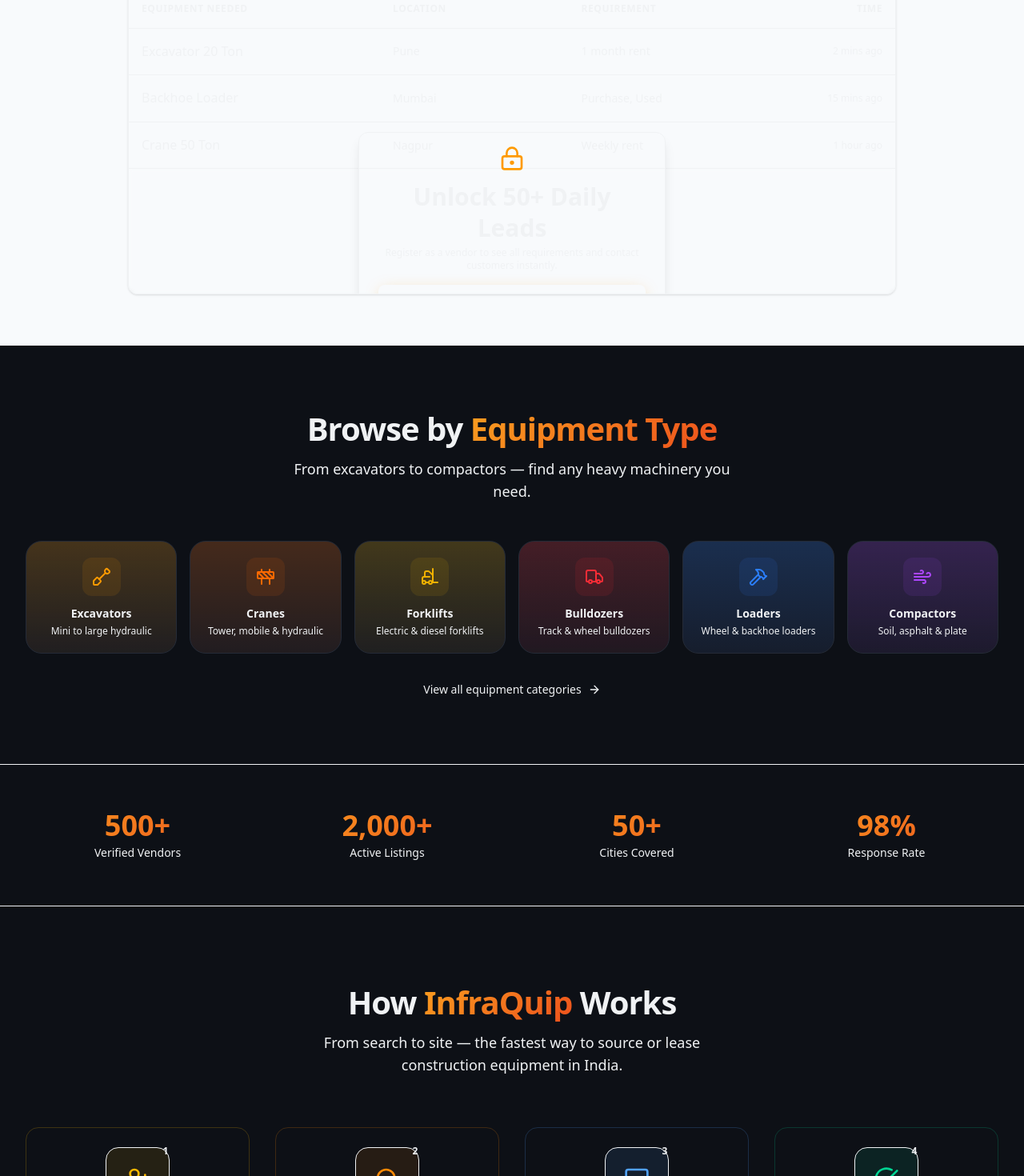
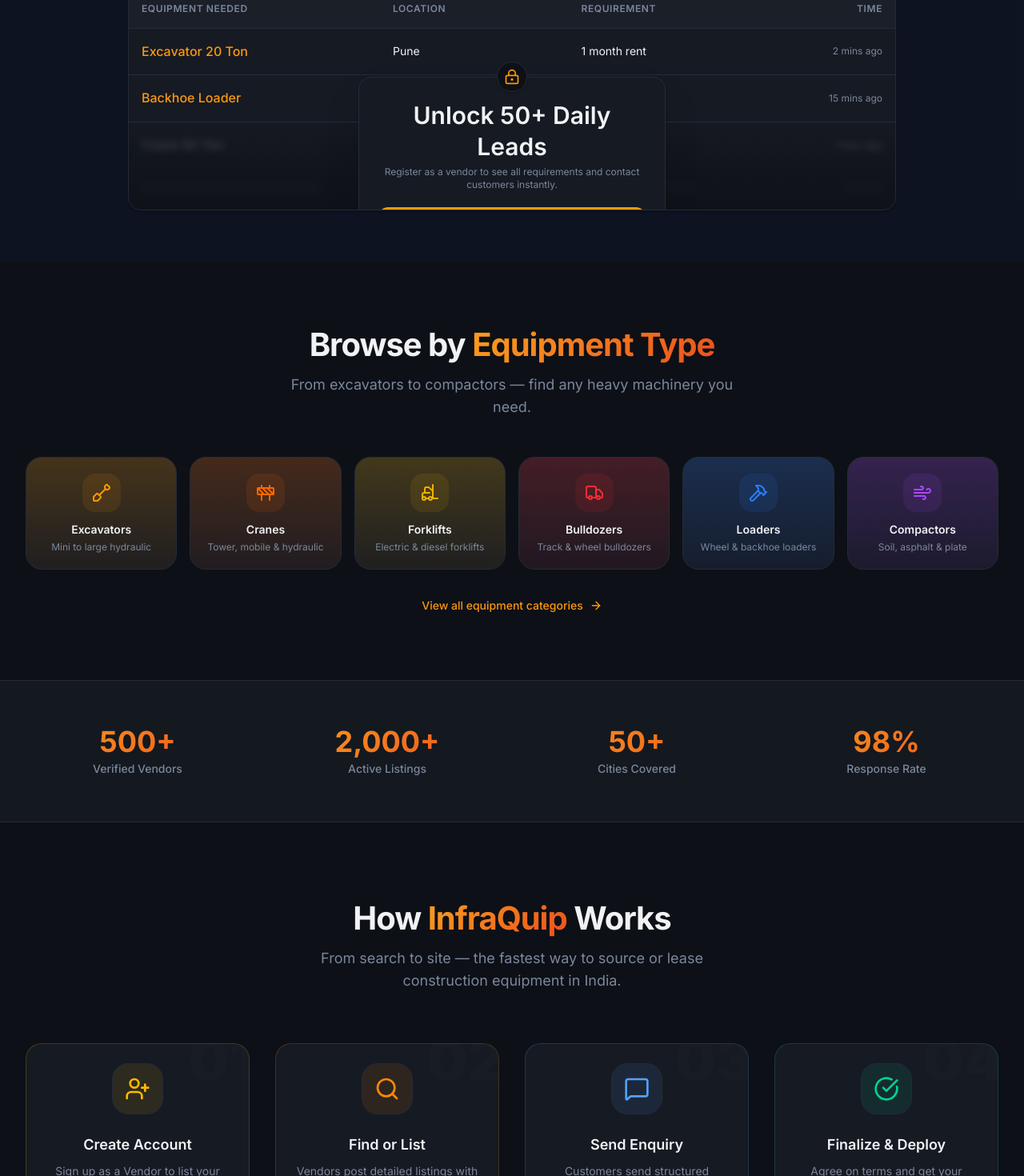
Before and after one commit to aaradhy25tiwari/aaradhy25tiwari.github.io, a Next.js app in the folder infraquip-frontend/: page / in a window 1280 px wide. Shown: the part 1022-2492 px from the top of the page at 80% size. Built offline with nearby package versions, Linux system fonts and the light colour scheme; no server answers.

Commit message:
Updated Files

```diff
--- a/infraquip-frontend/app/globals.css
+++ b/infraquip-frontend/app/globals.css
@@ -1,6 +1,7 @@
 @import url("https://fonts.googleapis.com/css2?family=Inter:wght@300;400;500;600;700;800;900&display=swap");
 @import "tailwindcss";
-
+@config "../tailwind.config.ts";
+@custom-variant dark (&:is(.dark *));
 
 /* ════════════════════════════════════════════════════════════
    InfraQuip Design System — CSS Custom Properties
--- a/infraquip-frontend/components/home/HowItWorks.tsx
+++ b/infraquip-frontend/components/home/HowItWorks.tsx
@@ -72,18 +72,20 @@
                 whileInView={{ opacity: 1, y: 0 }}
                 viewport={{ once: true, margin: "-20px" }}
                 transition={{ delay: i * 0.1, duration: 0.4 }}
-                className={`relative flex flex-col items-center text-center rounded-2xl border ${step.border} p-4 sm:p-6 bg-card`}
+                className={`relative flex flex-col items-center text-center rounded-2xl border ${step.border} p-4 sm:p-6 bg-card overflow-hidden group hover:border-${step.color.split('-')[1]}-400/50 transition-colors`}
               >
-                {/* Icon */}
-                <div className={`relative flex h-14 w-14 sm:h-20 sm:w-20 items-center justify-center rounded-2xl ${step.bg} border border-border mb-4 sm:mb-6`}>
-                  <Icon className={`h-6 w-6 sm:h-8 sm:w-8 ${step.color}`} />
-                  <span className="absolute -top-2 -right-2 flex h-5 w-5 sm:h-6 sm:w-6 items-center justify-center rounded-full bg-primary text-primary-foreground text-[10px] sm:text-xs font-bold">
-                    {i + 1}
-                  </span>
+                {/* Background Number */}
+                <div className="absolute -top-4 -right-2 text-7xl font-black text-muted/30 select-none group-hover:text-muted/50 transition-colors">
+                  {step.step}
                 </div>
 
-                <h3 className="text-sm sm:text-lg font-semibold mb-1 sm:mb-2">{step.title}</h3>
-                <p className="text-muted-foreground text-xs sm:text-sm leading-relaxed">
+                {/* Icon */}
+                <div className={`relative flex h-14 w-14 sm:h-16 sm:w-16 items-center justify-center rounded-2xl ${step.bg} border border-border mb-4 sm:mb-6 z-10`}>
+                  <Icon className={`h-6 w-6 sm:h-8 sm:w-8 ${step.color}`} />
+                </div>
+
+                <h3 className="text-sm sm:text-lg font-semibold mb-1 sm:mb-2 z-10 relative">{step.title}</h3>
+                <p className="text-muted-foreground text-xs sm:text-sm leading-relaxed z-10 relative">
                   {step.description}
                 </p>
               </motion.div>
--- a/infraquip-frontend/components/home/LiveLeadsPreview.tsx
+++ b/infraquip-frontend/components/home/LiveLeadsPreview.tsx
@@ -45,8 +45,8 @@
           </div>
 
           {/* Unlocked Rows */}
-          <div className="divide-y divide-border">
-            {MOCK_LEADS.map((lead) => (
+          <div className="divide-y divide-border relative">
+            {MOCK_LEADS.slice(0, 2).map((lead) => (
               <div key={lead.id} className="grid grid-cols-1 sm:grid-cols-12 gap-2 sm:gap-4 p-4 items-center hover:bg-muted/30 transition-colors">
                 <div className="col-span-1 sm:col-span-4 font-medium text-primary">
                   {lead.equipment}
@@ -65,28 +65,38 @@
 
             {/* Blurred Rows for Guests */}
             <div className="relative">
-              <div className="absolute inset-0 bg-gradient-to-t from-card via-card/80 to-transparent z-10 flex items-center justify-center backdrop-blur-[2px]">
-                <div className="bg-background/95 border border-border px-6 py-4 rounded-xl shadow-lg text-center max-w-sm mx-auto">
-                  <LockKeyhole className="w-8 h-8 text-amber-500 mx-auto mb-3" />
-                  <h3 className="font-semibold text-foreground mb-1">Unlock 50+ Daily Leads</h3>
-                  <p className="text-xs text-muted-foreground mb-4">
+              <div className="absolute inset-0 bg-gradient-to-t from-background/80 via-background/50 to-transparent z-10 flex items-center justify-center backdrop-blur-[2px]">
+                <div className="bg-card border border-border px-6 py-5 rounded-xl shadow-2xl text-center max-w-sm mx-auto relative z-20">
+                  <div className="absolute -top-5 left-1/2 -translate-x-1/2 bg-background border border-border rounded-full p-2 shadow-sm">
+                    <LockKeyhole className="w-5 h-5 text-amber-500" />
+                  </div>
+                  <h3 className="font-semibold text-foreground mb-1 mt-2">Unlock 50+ Daily Leads</h3>
+                  <p className="text-xs text-muted-foreground mb-5">
                     Register as a vendor to see all requirements and contact customers instantly.
                   </p>
-                  <Button className="w-full btn-amber-glow" asChild>
+                  <Button className="w-full bg-amber-500 hover:bg-amber-600 text-white" asChild>
                     <Link href="/register?role=vendor">Join as Vendor</Link>
                   </Button>
                 </div>
               </div>
 
               {/* Fake blurred rows */}
-              {[1, 2, 3].map((i) => (
-                <div key={`blur-${i}`} className="grid grid-cols-1 sm:grid-cols-12 gap-2 sm:gap-4 p-4 items-center opacity-40 blur-[3px] select-none pointer-events-none">
-                  <div className="col-span-1 sm:col-span-4 h-5 bg-muted rounded w-3/4"></div>
-                  <div className="col-span-1 sm:col-span-3 h-5 bg-muted rounded w-1/2"></div>
-                  <div className="col-span-1 sm:col-span-3 h-5 bg-muted rounded w-2/3"></div>
-                  <div className="col-span-1 sm:col-span-2 h-5 bg-muted rounded w-1/3 ml-auto"></div>
+              {MOCK_LEADS.slice(2, 3).map((lead) => (
+                <div key={lead.id} className="grid grid-cols-1 sm:grid-cols-12 gap-2 sm:gap-4 p-4 items-center opacity-30 blur-[4px] select-none pointer-events-none">
+                  <div className="col-span-1 sm:col-span-4 font-medium">{lead.equipment}</div>
+                  <div className="col-span-1 sm:col-span-3 text-sm">{lead.city}</div>
+                  <div className="col-span-1 sm:col-span-3 text-sm">{lead.requirement}</div>
+                  <div className="col-span-1 sm:col-span-2 text-xs sm:text-right">{lead.time}</div>
                 </div>
               ))}
+
+              {/* Additional generic blurred row */}
+              <div className="grid grid-cols-1 sm:grid-cols-12 gap-2 sm:gap-4 p-4 items-center opacity-20 blur-[5px] select-none pointer-events-none">
+                <div className="col-span-1 sm:col-span-4 h-5 bg-muted-foreground/30 rounded w-3/4"></div>
+                <div className="col-span-1 sm:col-span-3 h-5 bg-muted-foreground/30 rounded w-1/2"></div>
+                <div className="col-span-1 sm:col-span-3 h-5 bg-muted-foreground/30 rounded w-2/3"></div>
+                <div className="col-span-1 sm:col-span-2 h-5 bg-muted-foreground/30 rounded w-1/3 ml-auto"></div>
+              </div>
             </div>
           </div>
         </div>
--- a/infraquip-frontend/components/shared/ThemeToggle.tsx
+++ b/infraquip-frontend/components/shared/ThemeToggle.tsx
@@ -14,8 +14,8 @@
       onClick={() => setTheme(theme === "dark" ? "light" : "dark")}
       aria-label="Toggle dark mode"
     >
-      <Sun className="h-5 w-5 rotate-0 scale-100 transition-all dark:-rotate-90 dark:scale-0" />
-      <Moon className="absolute h-5 w-5 rotate-90 scale-0 transition-all dark:rotate-0 dark:scale-100" />
+      <Moon className="h-5 w-5 rotate-0 scale-100 transition-all dark:-rotate-90 dark:scale-0" />
+      <Sun className="absolute h-5 w-5 rotate-90 scale-0 transition-all dark:rotate-0 dark:scale-100" />
     </Button>
   );
 }
--- a/infraquip-frontend/proxy.ts
+++ b/infraquip-frontend/proxy.ts
@@ -6,7 +6,7 @@
 // Routes only for guests (redirect if already logged in)
 const GUEST_ONLY_ROUTES = ["/login", "/register"];
 
-export async function middleware(request: NextRequest) {
+export async function proxy(request: NextRequest) {
   let supabaseResponse = NextResponse.next({ request });
 
   const supabase = createServerClient(
```
